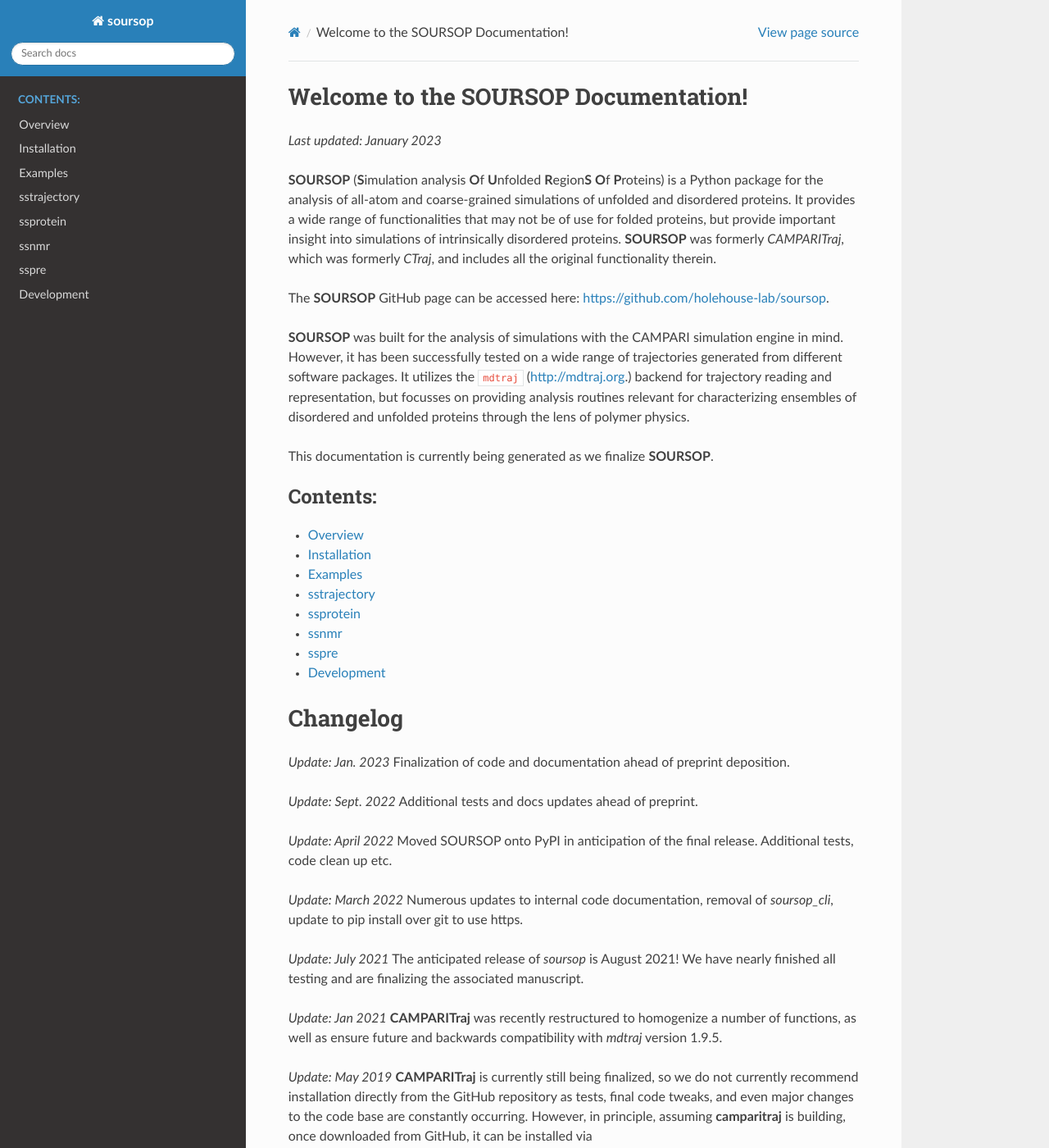
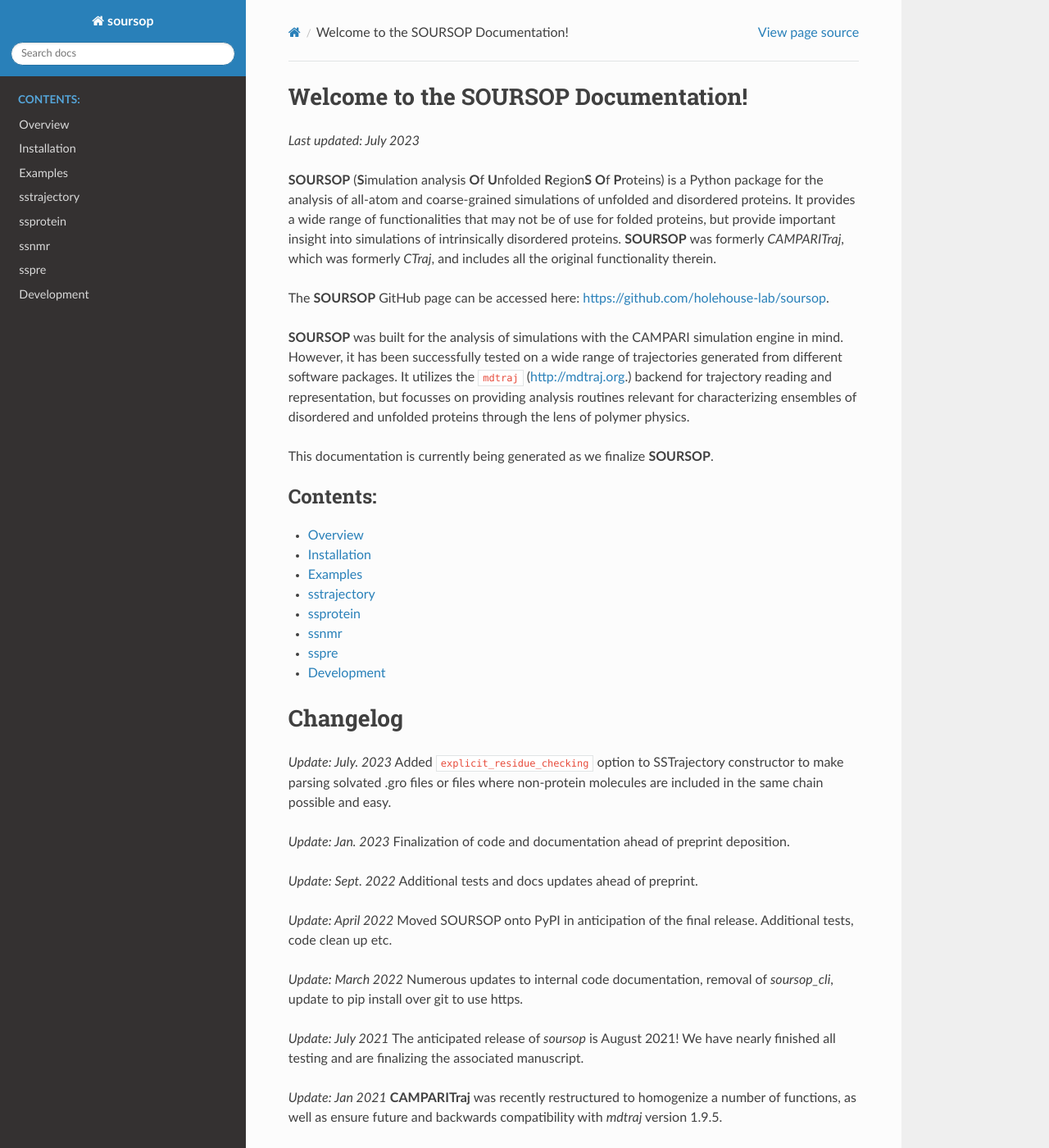
Before and after one commit to holehouse-lab/soursop, a Sphinx documentation site: the page built from docs/index.rst, in a window 1280 px wide and 1400 px high. Shown: the whole window at 82% size. Built offline with Sphinx 7.4.7 and the Read the Docs theme 2.0.0, drawn with Linux system fonts in a browser that asks for light colours.

Commit message:
Updated ahead of 0.2.4 update

```diff
--- a/docs/index.rst
+++ b/docs/index.rst
@@ -6,7 +6,7 @@
 Welcome to the SOURSOP Documentation!
 =========================================================
 
-*Last updated: January 2023*
+*Last updated: July 2023*
 
 **SOURSOP** (**S**\imulation analysis **O**\f **U**\nfolded **R**\egion\ **S** **O**\f **P**\roteins) is a Python package for the analysis of all-atom and coarse-grained simulations of unfolded and disordered proteins. It provides a wide range of functionalities that may not be of use for folded proteins, but provide important insight into simulations of intrinsically disordered proteins. **SOURSOP** was formerly *CAMPARITraj*, which was formerly *CTraj*, and includes all the original functionality therein.
 
@@ -31,6 +31,9 @@
 
 Changelog
 ==========
+*Update: July. 2023*
+Added ``explicit_residue_checking`` option to SSTrajectory constructor to make parsing solvated .gro files or files where non-protein molecules are included in the same chain possible and easy.
+
 *Update: Jan. 2023*
 Finalization of code and documentation ahead of preprint deposition.
 
```
Also changed, not shown: README.md (+9 -6 lines).
